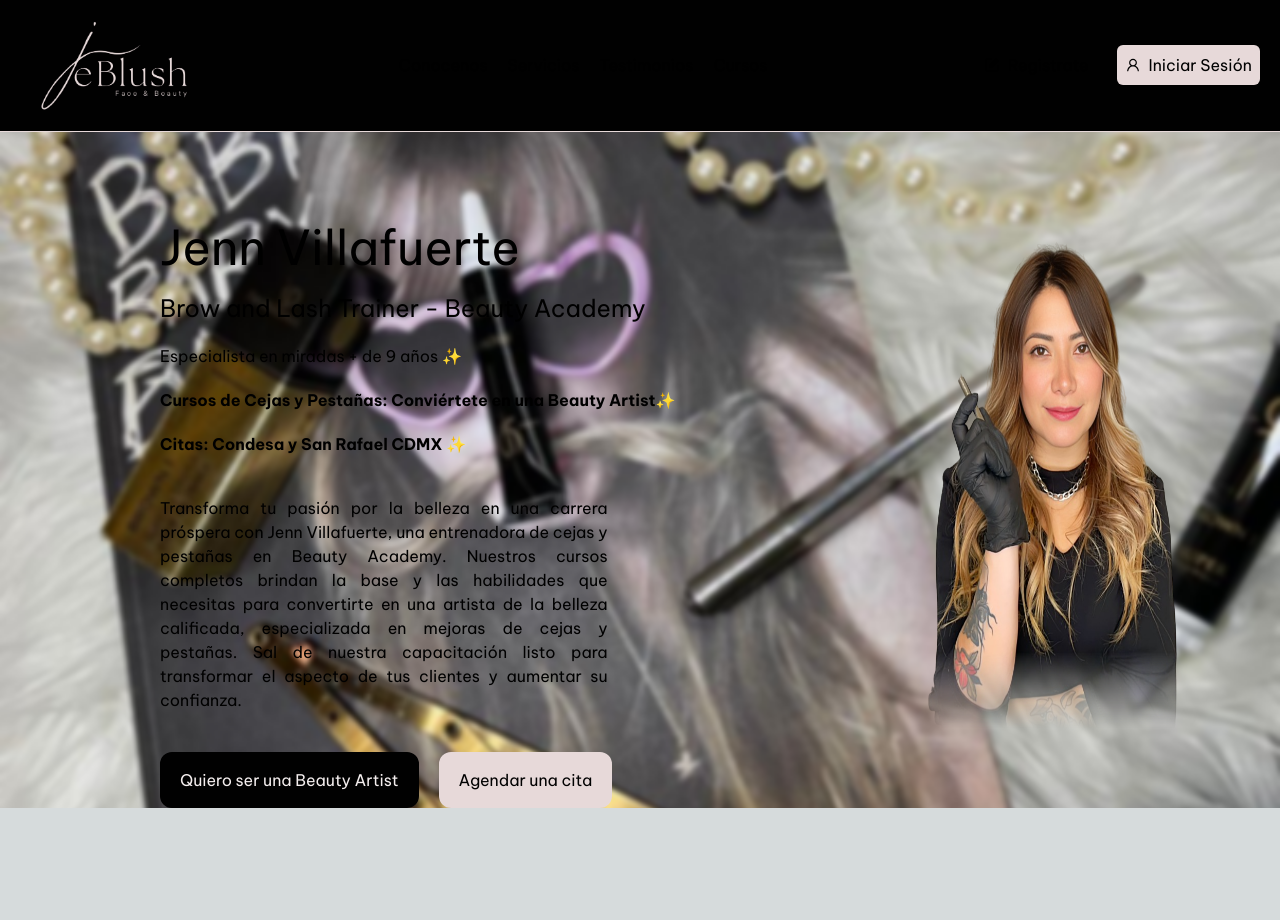
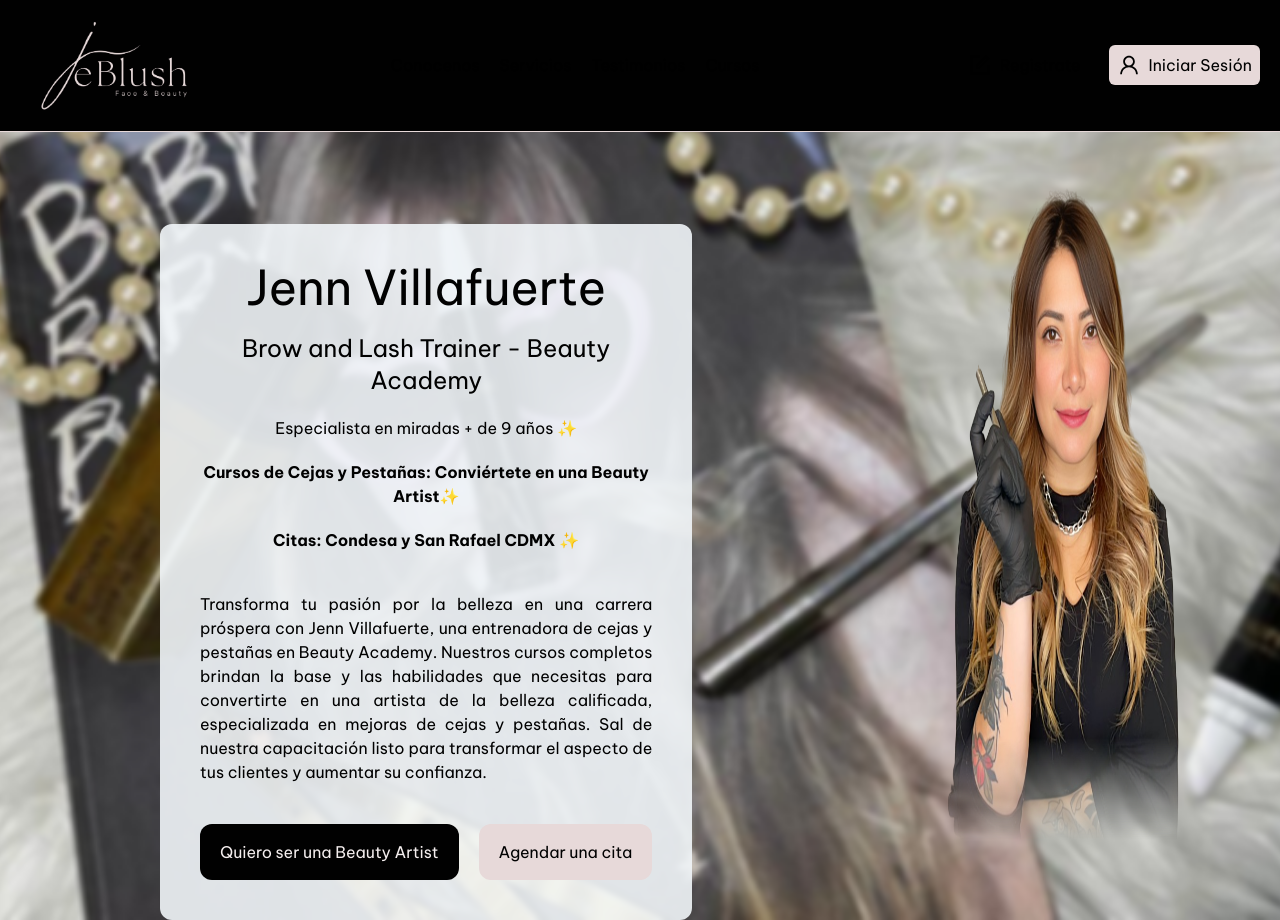
Before and after one commit to Andresfrla/agendissimo, a Next.js app: page / in a window 1280 px wide. Before the commit the page ends 808 px from the top, so only its background shows below. Built offline with nearby package versions, Linux system fonts and the light colour scheme.

Commit message:
fix some styles

```diff
--- a/app/_components/_Hero/page.tsx
+++ b/app/_components/_Hero/page.tsx
@@ -12,7 +12,7 @@ const Hero = () => {
         backgroundPosition: 'center',
       }}
     >
-        <div className="ml-40 mt-20 pr-20">
+        <div className="ml-40 mt-20 mr-20 bg-slate-100/90 p-10 w-5/12 h-min text-[#010101] rounded-xl text-center">
             <h1 className="text-5xl pb-5">Jenn Villafuerte</h1>
             <h2 className="text-2xl pb-5">Brow and Lash Trainer - Beauty Academy</h2>
             <ul className="flex flex-col space-y-5">
@@ -30,11 +30,11 @@ const Hero = () => {
                     </strong>
                 </li>
             </ul>
-            <p className="text-justify w-2/3 mt-10">
+            <p className="text-justify w-full mt-10">
             Transforma tu pasión por la belleza en una carrera próspera con Jenn Villafuerte, una entrenadora de cejas y pestañas en Beauty Academy. Nuestros cursos completos brindan la base y las habilidades que necesitas para convertirte en una artista de la belleza calificada, especializada en mejoras de cejas y pestañas. Sal de nuestra capacitación listo para transformar el aspecto de tus clientes y aumentar su confianza.
             </p>
 
-            <div className="flex space-x-5 mt-10">
+            <div className="flex space-x-5 mt-10 justify-center">
                 <Button className="bg-[#010101] text-[#f4eeee] p-4 px-5 rounded-xl">
                     Quiero ser una Beauty Artist
                 </Button>
@@ -43,11 +43,11 @@ const Hero = () => {
                 </Button>
             </div>
         </div>
-        <div className="flex pr-20 pt-20 mb-20">
+        <div className="flex pr-20 pt-5 mb-20 ml-40">
             <Image
                 src={Jenn}
-                width={1400}
-                height={1200}
+                width={500}
+                height={600}
                 alt="Jenn"
                 style={{
                     maskImage: 'linear-gradient(black 85%, transparent)'
--- a/app/_components/_Navbar/page.tsx
+++ b/app/_components/_Navbar/page.tsx
@@ -42,10 +42,10 @@ const Navbar = () => {
 
         <div className='flex items-center mr-5 space-x-5'>
         <Button colorScheme='teal' size='sm' className='rounded-md p-2'>
-                <AiOutlineForm className='mr-2' />Registrate
+                <AiOutlineForm className='mr-2 size-6' />Registrate
             </Button>
             <Button colorScheme='teal' size='sm' className='bg-[#e7d9d9] rounded-md p-2 text-[#010101]'>
-                <AiOutlineUser className='mr-2' />Iniciar Sesión
+                <AiOutlineUser className='mr-2 size-6'/>Iniciar Sesión
             </Button>
         </div>
 
```
